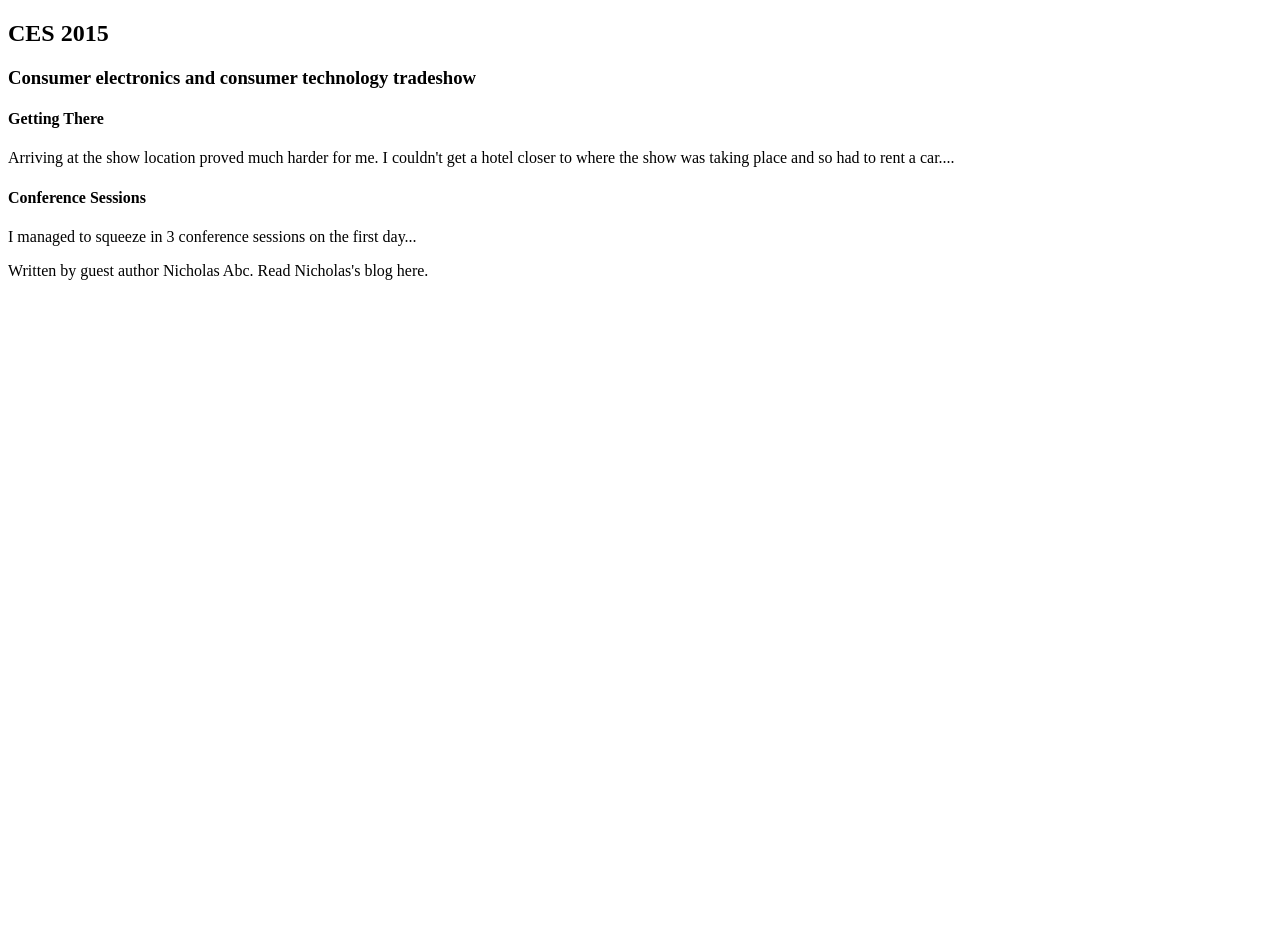
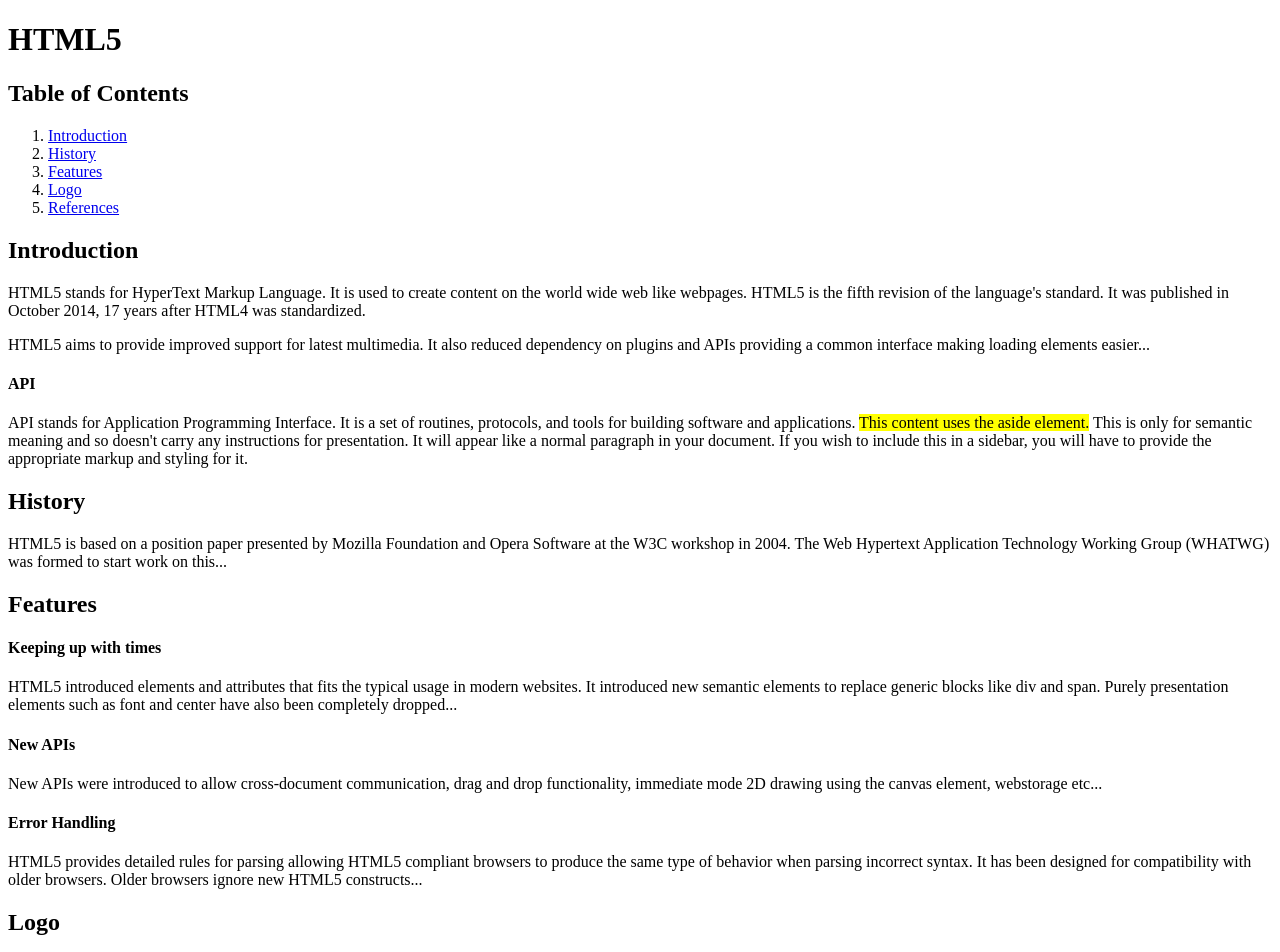
Before and after one commit to ivalearn/html5edx, a website: page index.html in a window 1280 px wide. Shown: the top 952 px of the page. Before the commit the page ends 800 px from the top, so only its background shows below. Drawn offline with Linux system fonts and the light colour scheme; grey boxes are pictures that could not be loaded.

Commit message:
Semantic Elements complete example

```diff
--- a/index.html
+++ b/index.html
@@ -1,29 +1,134 @@
 <!DOCTYPE html>
+<!--HTML5 doctype-->
 <html lang="en">
 
 <head>
     <meta charset="UTF-8">
-    <title>article and section elements</title>
+    <title>Semantic Elements complete example</title>
 </head>
 
 <body>
-<article id="ces">
-    <header>
-        <h2>CES 2015</h2>
-        <h3>Consumer electronics and consumer technology tradeshow</h3>
-    </header>
+
+<!--Our global header-->
+<header>
+    <h1>HTML5</h1>
+    <h2>Table of Contents</h2>
+
+    <!--    Navigation can be on its own or within the header element-->
+    <nav>
+        <ol>
+            <li><a href="#intro">Introduction</a></li>
+            <li><a href="#history">History</a></li>
+            <li><a href="#features">Features</a></li>
+            <li><a href="#logo">Logo</a></li>
+            <li><a href="#ref">References</a></li>
+        </ol>
+    </nav>
+</header>
+
+<!--The main content of our page starts here-->
+<main>
+
+    <!--    Our introduction is within an article element because this content can make sense on its own-->
+    <article>
+
+        <header id="intro">
+            <h2>Introduction</h2>
+        </header>
+
+        <p>HTML5 stands for HyperText Markup Language. It is used to create content on the world wide web like webpages. HTML5 is the fifth revision of the language's standard. It was published in October 2014, 17 years after HTML4 was standardized.</p>
+        <p>HTML5 aims to provide improved support for latest multimedia. It also reduced dependency on plugins and APIs providing a common interface making loading elements easier...</p>
+
+        <!--        This is an example of aside. The mark element has also been showcased in the paragraph. -->
+        <aside>
+            <h4>API</h4>
+            <p>API stands for Application Programming Interface. It is a set of routines, protocols, and tools for building software and applications.
+                <mark>This content uses the aside element.</mark> This is only for semantic meaning and so doesn't carry any instructions for presentation. It will appear like a normal paragraph in your document. If you wish to include this in a sidebar, you will have to provide the appropriate markup and styling for it.</p>
+        </aside>
+
+    </article>
+
+    <!--    Our history section-->
     <section>
-        <h4>Getting There</h4>
-        <p>Arriving at the show location proved much harder for me. I couldn't get a hotel closer to where the show was taking place and so had to rent a car....</p>
+
+        <header id="history">
+            <h2>History</h2>
+        </header>
+
+        <p>HTML5 is based on a position paper presented by Mozilla Foundation and Opera Software at the W3C workshop in 2004. The Web Hypertext Application Technology Working Group (WHATWG) was formed to start work on this...</p>
+
     </section>
+
+    <!--    Our features section with smaller headings-->
     <section>
-        <h4>Conference Sessions</h4>
-        <p>I managed to squeeze in 3 conference sessions on the first day...</p>
+
+        <header id="features">
+            <h2>Features</h2>
+            <h4>Keeping up with times</h4>
+        </header>
+
+        <p>HTML5 introduced elements and attributes that fits the typical usage in modern websites. It introduced new semantic elements to replace generic blocks like div and span. Purely presentation elements such as font and center have also been completely dropped...</p>
+
+        <h4>New APIs</h4>
+        <p>New APIs were introduced to allow cross-document communication, drag and drop functionality, immediate mode 2D drawing using the canvas element, webstorage etc...</p>
+
+        <h4>Error Handling</h4>
+        <p>HTML5 provides detailed rules for parsing allowing HTML5 compliant browsers to produce the same type of behavior when parsing incorrect syntax. It has been designed for compatibility with older browsers. Older browsers ignore new HTML5 constructs... </p>
+
     </section>
-    <footer>
-        <p>Written by guest author Nicholas Abc. Read Nicholas's blog here.</p>
-    </footer>
-</article>
+
+    <!--    Our logo section show hows to use the semantic elements figure and figcaption-->
+    <section>
+
+        <header id="logo">
+            <h2>Logo</h2>
+        </header>
+
+        <figure>
+            <img src="http://courses.edx.org/asset-v1:W3Cx+HTML5.0x+1T2017+type@asset+block@html5_logo.png" alt="HTML5 Logo">
+            <figcaption>Fig1. - The HTML5 logo made official in April 2011</figcaption>
+        </figure>
+
+    </section>
+
+    <!--Our references section concludes the main content of this page-->
+    <section>
+
+        <header id="ref">
+            <h2>References</h2>
+        </header>
+
+        <p>Contents of this sample have been adapted from the <a href="https://en.wikipedia.org/wiki/HTML5" target="_blank">HTML5 page on Wikipedia</a>
+        </p>
+
+    </section>
+
+</main>
+
+<!--Our global footer where you would typically specify copyright, author, contact info and a footer navigation bar-->
+<footer>
+    <p>Copyrights information...</p>
+    <!--        We show our authors and contact details using the details and summary elements. Expand to show content. -->
+    <details>
+        <summary>Authors</summary>
+        <p>Author1</p>
+        <p>Author2</p>
+    </details>
+    <details>
+        <summary>Contact</summary>
+        <!--            Using nav within summary element-->
+        <nav>
+            <!--                Styling has been added to make nav menu in a horizontal row-->
+            <ul style="margin: 0; padding: 0; list-style-type: none;">
+                <li style="display: inline;"><a href="#" style="text-decoration: none; padding: .2em 1em;">email</a></li>
+                <li style="display: inline;"><a href="#" style="text-decoration: none; padding: .2em 1em;">twitter</a></li>
+                <li style="display: inline;"><a href="#" style="text-decoration: none; padding: .2em 1em;">facebook</a></li>
+                <li style="display: inline;"><a href="#" style="text-decoration: none; padding: .2em 1em;">GitHub</a></li>
+            </ul>
+        </nav>
+    </details>
+</footer>
+
 </body>
 
 </html>
```
